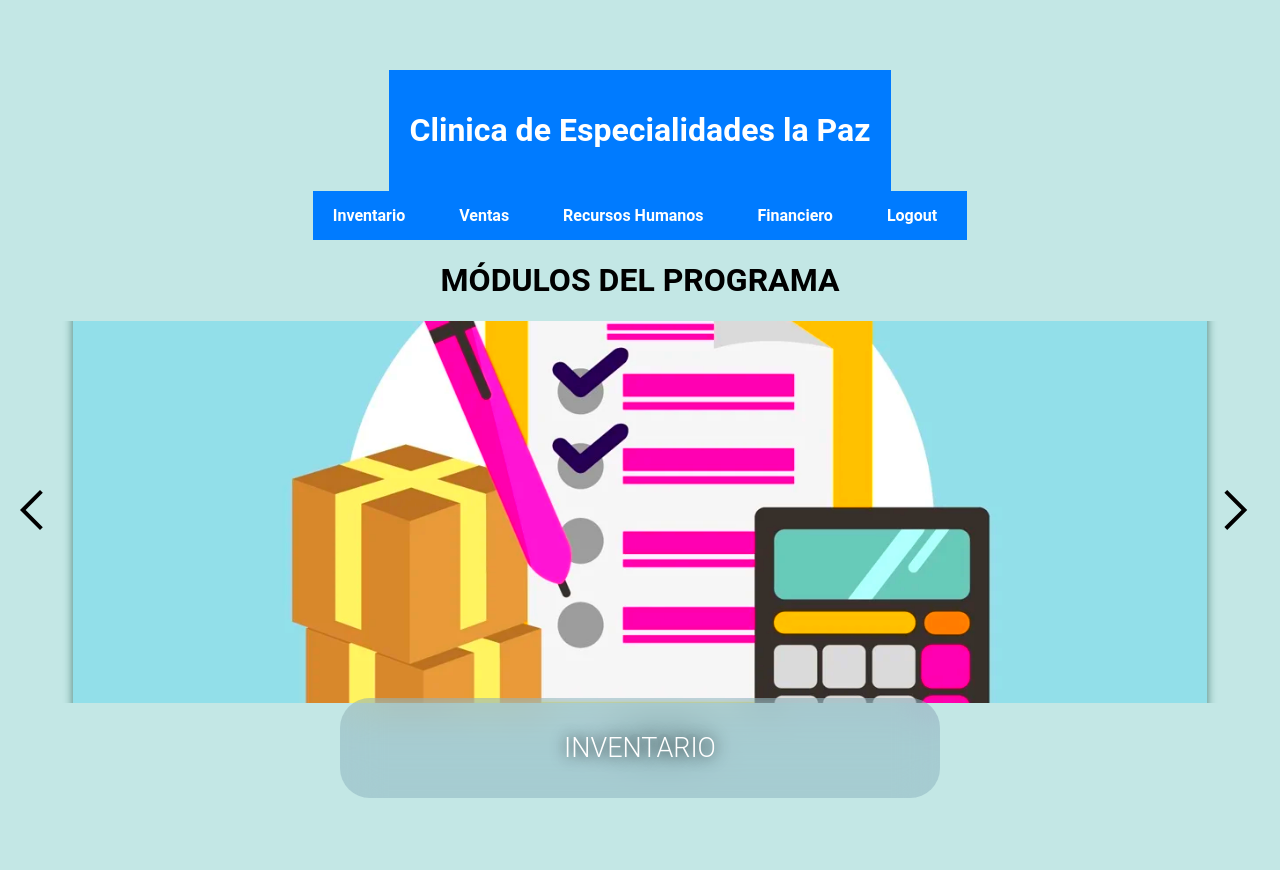
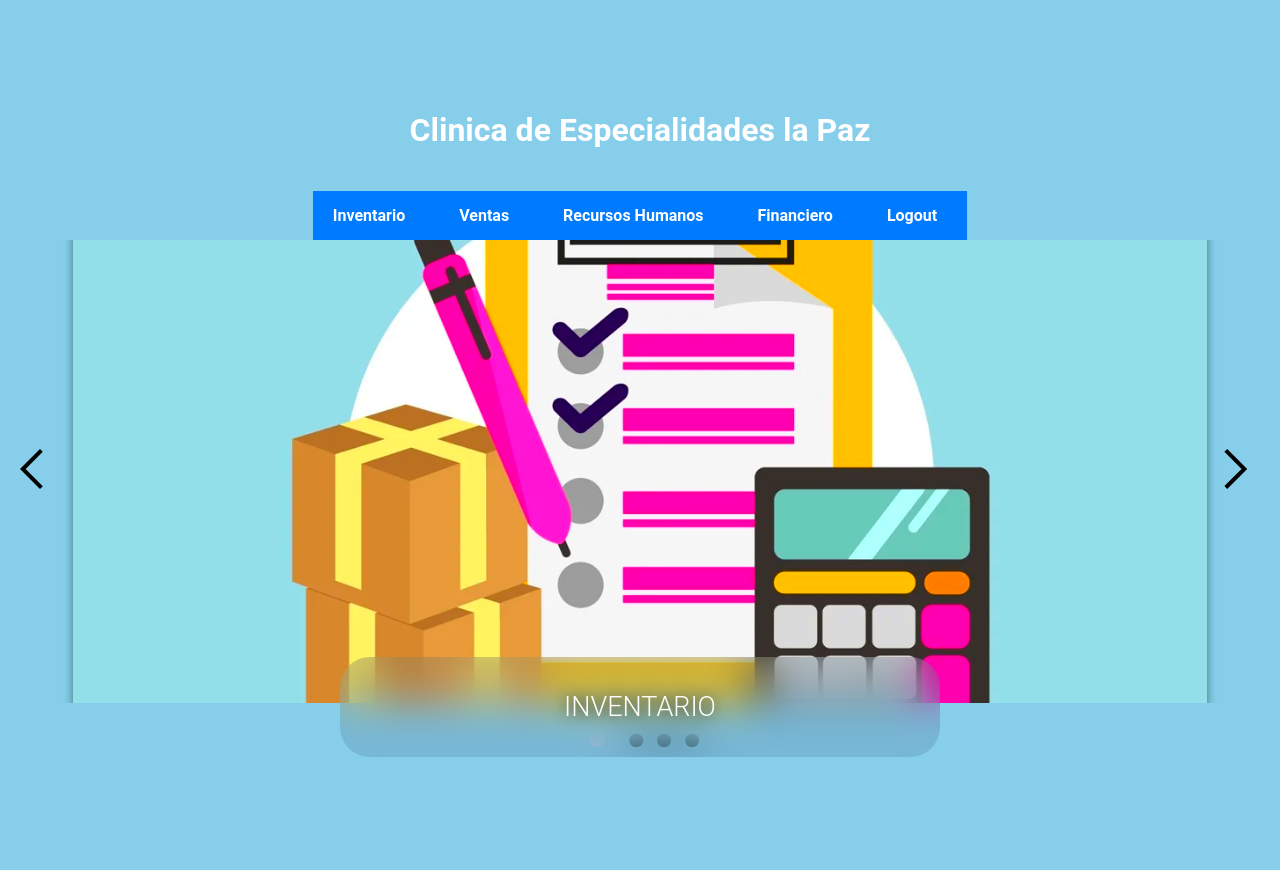
Before and after one commit to url-classes/ClinicaDental, a Django app: page /index/ in a window 1280 px wide. Run offline with Django 5.2, Linux system fonts and the light colour scheme.

Commit message:
update tablas, titulos, colores

```diff
--- a/app/static/css/styleIndex.css
+++ b/app/static/css/styleIndex.css
@@ -8,7 +8,7 @@ body {
 
 /* Encabezado */
 header {
-    background-color: #007bff;
+    background-color: none; /* Cambiar el color de fondo del encabezado */
     color: white;
     padding: 20px;
     text-align: center;
@@ -21,13 +21,13 @@ nav ul {
 }
 
 nav ul li {
-    display: inline;
+    display: inline-flexbox;
     margin-right: 10px;
 }
 
 nav ul li a {
-    text-decoration: none;
-    color: #007bff;
+    text-decoration: rgb(231, 231, 233);
+    color: skyblue;
 }
 
 /* Secciones */
@@ -64,7 +64,7 @@ img {
 }
 
 .menu-bar li {
-    display: inline-block;
+    display: inline-flex;
 }
 
 .menu-bar li a {
@@ -77,7 +77,7 @@ img {
 
 .menu-bar li a:hover,
 .menu-bar li a:focus {
-    background-color: #0056b3;
+    background-color: #587ba0;
     color: #ffffff;
 }
 
@@ -86,7 +86,7 @@ img {
 body{
     width: 100vw;
     height: 100vh;
-    background-color: #c3e7e5;
+    background-color: skyblue;
     font-family: 'Roboto', sans-serif;
     margin: 0;
     padding: 0;
--- a/app/templates/index.html
+++ b/app/templates/index.html
@@ -22,7 +22,6 @@
             <li><a href="{% url 'signin' %}">Logout</a></li>
         </ul>
     </nav>
-    <h1>MÓDULOS DEL PROGRAMA</h1>
     <div class="carrusel">
         <div class="atras">
             <img id="atras" src="{% static 'img/atras.svg' %}" alt="atras" loading="lazy">
--- a/clinica/settings.py
+++ b/clinica/settings.py
@@ -86,7 +86,7 @@ DATABASES = {
         'ENGINE': 'django.db.backends.mysql',  # Motor de base de datos para MySQL
         'NAME': 'clinica_dental',  # Nombre de la base de datos
         'USER': 'root',  # Usuario de la base de datos
-        'PASSWORD': 'root',  # Contraseña del usuario de la base de datos
+        'PASSWORD': 'MALUGUCK57',  # Contraseña del usuario de la base de datos
         'HOST': 'localhost',  # Dirección del servidor de base de datos
         'PORT': '3306',  # Puerto del servidor de base de datos
     }
```
Also changed, not shown: app/static/css/styleInventario.css (+4 -4 lines).
